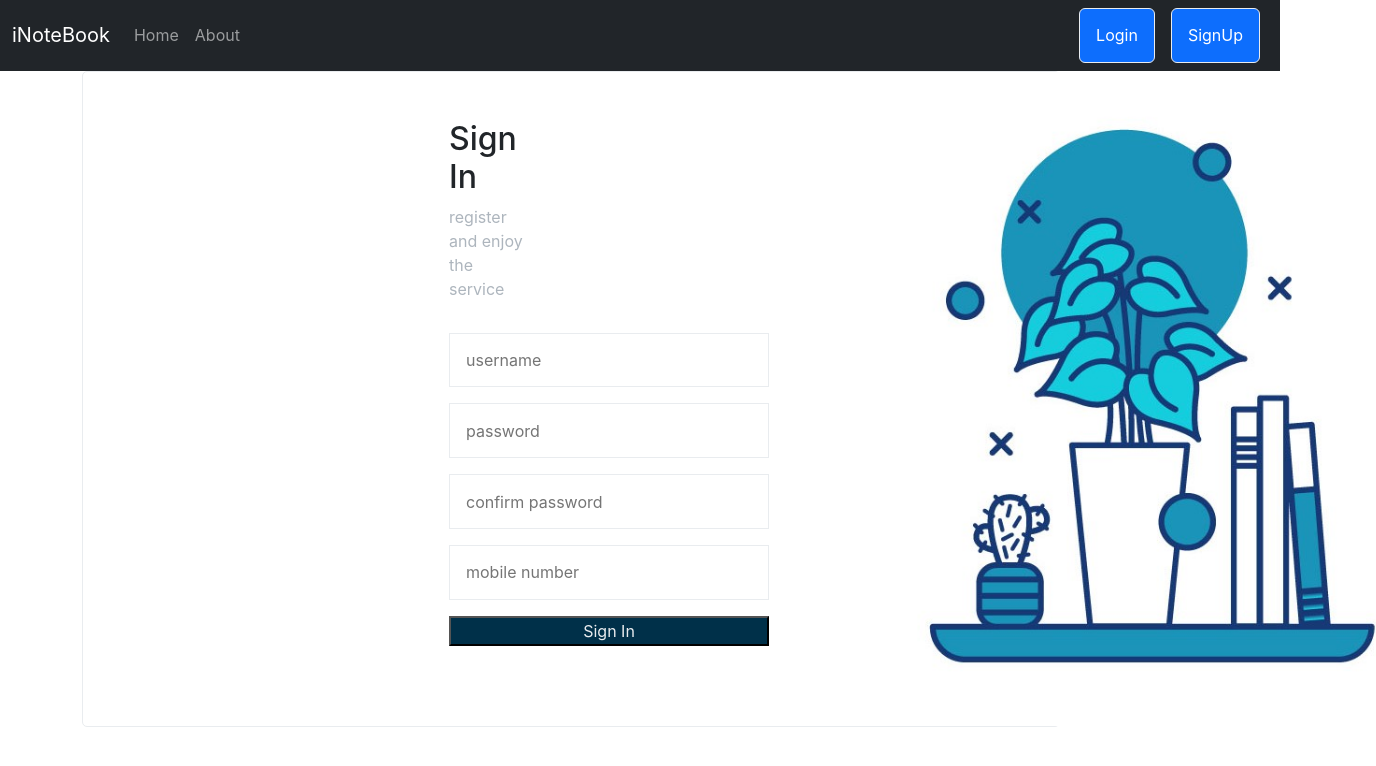
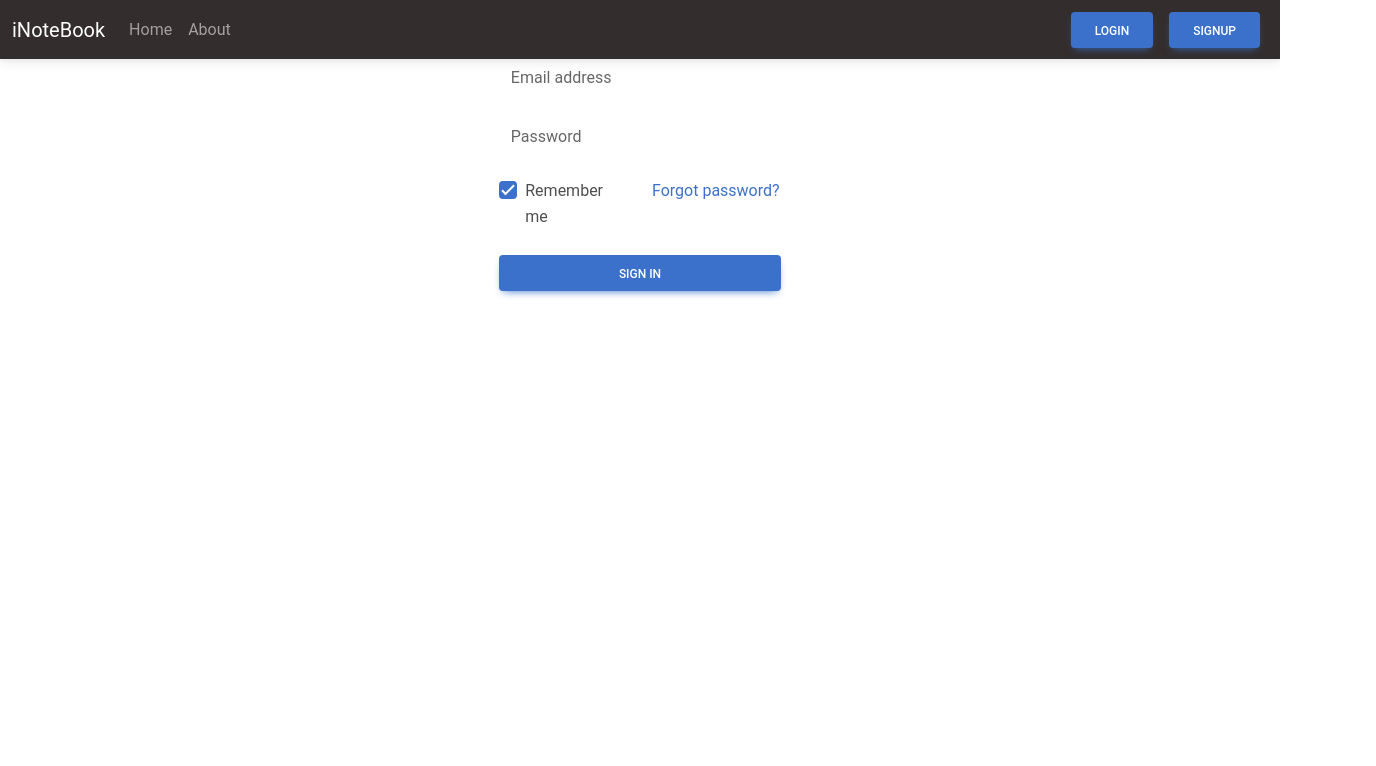
Before and after one commit to Shashan-k08/DevVault, a React (Create React App) app in the folder frontend/: page /signup in a window 1280 px wide. Shown: the top 766 px of the page, 1376 px wide, since content can reach past the window. Built offline with nearby package versions, Linux system fonts and the light colour scheme.

Commit message:
signup ui updated

```diff
--- a/frontend/src/App.css
+++ b/frontend/src/App.css
@@ -131,3 +131,15 @@
     display: initial;
   }
 }
+
+.signup-box{
+
+}
+
+.signup-box1{
+
+}
+
+.img-box{
+
+}
--- a/frontend/src/Components/SignUp.jsx
+++ b/frontend/src/Components/SignUp.jsx
@@ -1,10 +1,9 @@
 import React from 'react'
 import { useNavigate } from 'react-router-dom';
 import { useState } from 'react';
-import bgImg from '../img/img1.jpg';
 const SignUp = (props) => {
     const [credentials, setcredentials] = useState({ name: "", email: "", password: "" })
-    const host ="https://note-me-backend.onrender.com";
+    const host = "https://note-me-backend.onrender.com";
     let navigate = useNavigate();
 
     const handleSubmit = async (e) => {
@@ -36,29 +35,38 @@ const SignUp = (props) => {
 
 
     return (
-        <div className='conatiner'>
-            <section>
-        <div className="register">
-            <div className="col-1">
-                <h2>Sign In</h2>
-                <span>register and enjoy the service</span>
-
-                <form id='form' className='flex flex-col' >
-                    <input type="text"  placeholder='username' />
-                    <input type="text"  placeholder='password' />
-                    <input type="text"  placeholder='confirm password' />
-                    <input type="text"  placeholder='mobile number' />
+        <div className='conatiner fl-c'>
+            <form className='form-box'>
+                <div class="form-outline mb-4">
+                    <input type="email" id="form1Example1" class="form-control" />
+                    <label class="form-label" for="form1Example1">Email address</label>
+                </div>
 
 
-                    <button className='btn1'>Sign In</button>
-                </form>
+                <div class="form-outline mb-4">
+                    <input type="password" id="form1Example2" class="form-control" />
+                    <label class="form-label" for="form1Example2">Password</label>
+                </div>
 
-            </div>
-            <div className="col-2">
-                <img src={bgImg} alt="" />
-            </div>
-        </div>
-    </section>
+
+                <div class="row mb-4">
+                    <div class="col d-flex justify-content-center">
+
+                        <div class="form-check">
+                            <input class="form-check-input" type="checkbox" value="" id="form1Example3" checked />
+                            <label class="form-check-label" for="form1Example3"> Remember me </label>
+                        </div>
+                    </div>
+
+                    <div class="col">
+
+                        <a href="#!">Forgot password?</a>
+                    </div>
+                </div>
+
+
+                <button type="submit" class="btn btn-primary btn-block">Sign in</button>
+            </form>
         </div>
     )
 }
--- a/frontend/src/index.js
+++ b/frontend/src/index.js
@@ -3,7 +3,8 @@ import ReactDOM from 'react-dom/client';
 import './index.css';
 import App from './App';
 
-
+import 'mdb-react-ui-kit/dist/css/mdb.min.css';
+import "@fortawesome/fontawesome-free/css/all.min.css";
 const root = ReactDOM.createRoot(document.getElementById('root'));
 root.render(
   <React.StrictMode>
```
Also changed, not shown: frontend/package.json (+1 -41 lines), frontend/src/Components/gh.jsx (added), 1 other file (tests, documents, lock files or other folders).
